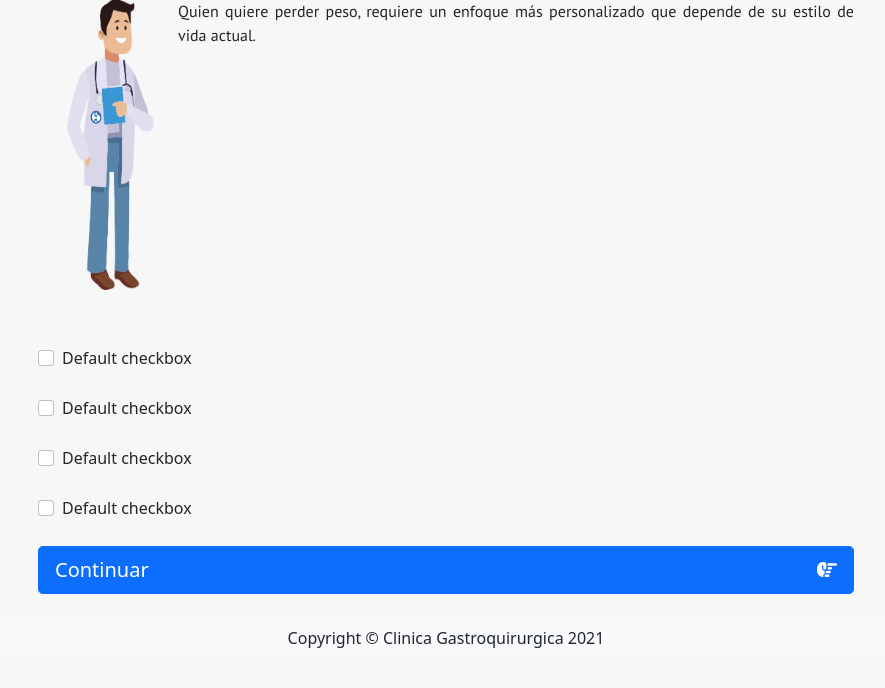
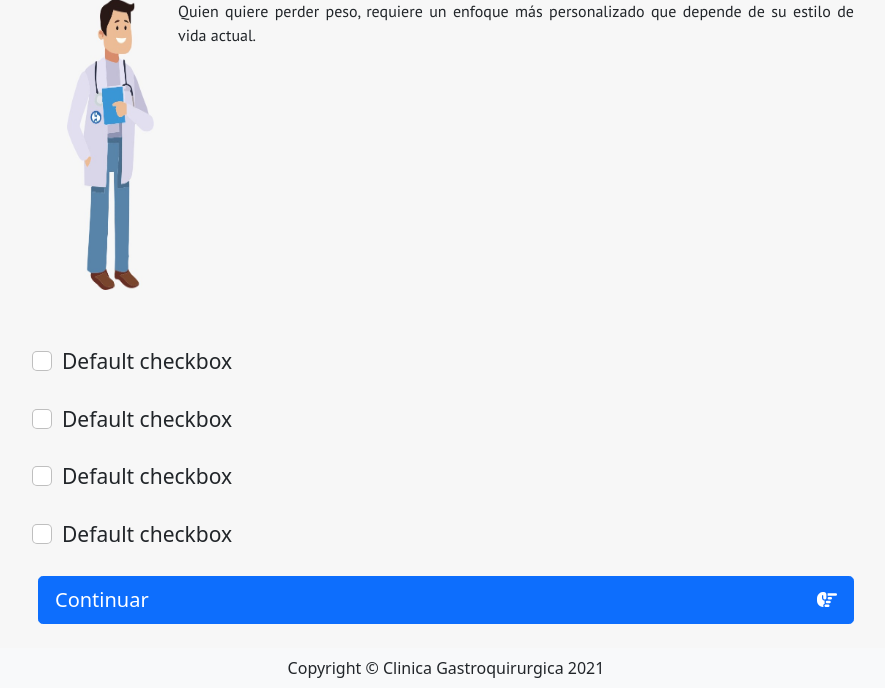
Before and after one commit to Danielcaos/Gastroquirurgica, a PHP site: page /pregunta-2.html in a window 1280 px wide. Shown: the part 244-932 px from the top of the page, without its empty margins (194-1079 px from the left). Before the commit the page ends 892 px from the top, so only its background shows below. Run offline with PHP 8.4, Linux system fonts and the light colour scheme; some libraries are stand-ins or nearby versions.

Commit message:
introduccion de php al codigo

```diff
--- a/css/style.css
+++ b/css/style.css
@@ -66,10 +66,25 @@
     font-weight: bold;
 }
 
+#p2-op1, #p2-op2, #p2-op3, #p2-op4, #checkbox1, #checkbox2 {
+    font-size: 20px;
+}
+
+.form-check-label {
+    font-size: 21px;
+}
+
 @media only screen and (max-width: 991px){
     #preguntas, #respuesta {
         padding-left: 0;
         padding-right: 0;
+    }
+    .form-check-label {
+        font-size: 15px;
+    }
+
+    #p2-op1, #p2-op2, #p2-op3, #p2-op4, #checkbox1, #checkbox2 {
+        font-size: 15px;
     }
 }
 
--- a/js/script.js
+++ b/js/script.js
@@ -43,6 +43,7 @@ function pregunta1() {
     estatura = document.getElementById('estatura').value
     peso = document.getElementById('peso').value
     genero = document.getElementById('genero').value
+    departamentos = document.getElementById('departamentos').value
 
     if (genero == 'Genero') {
         Swal.fire({
@@ -52,6 +53,14 @@ function pregunta1() {
             confirmButtonColor: '#2a6db3'
         })
     } else
+    if(departamentos == 'Departamento'){
+        Swal.fire({
+            icon: 'error',
+            title: 'Oops...',
+            text: 'Por favor seleccione un departamento',
+            confirmButtonColor: '#2a6db3'
+        })
+    }else
     if (edad.length == 0 || estatura.length == 0 || peso.length == 0) {
         Swal.fire({
             icon: 'error',
```
Also changed, not shown: pregunta-1.html (+10 -0 lines). Lines whose indentation alone changed are shown as unchanged.
